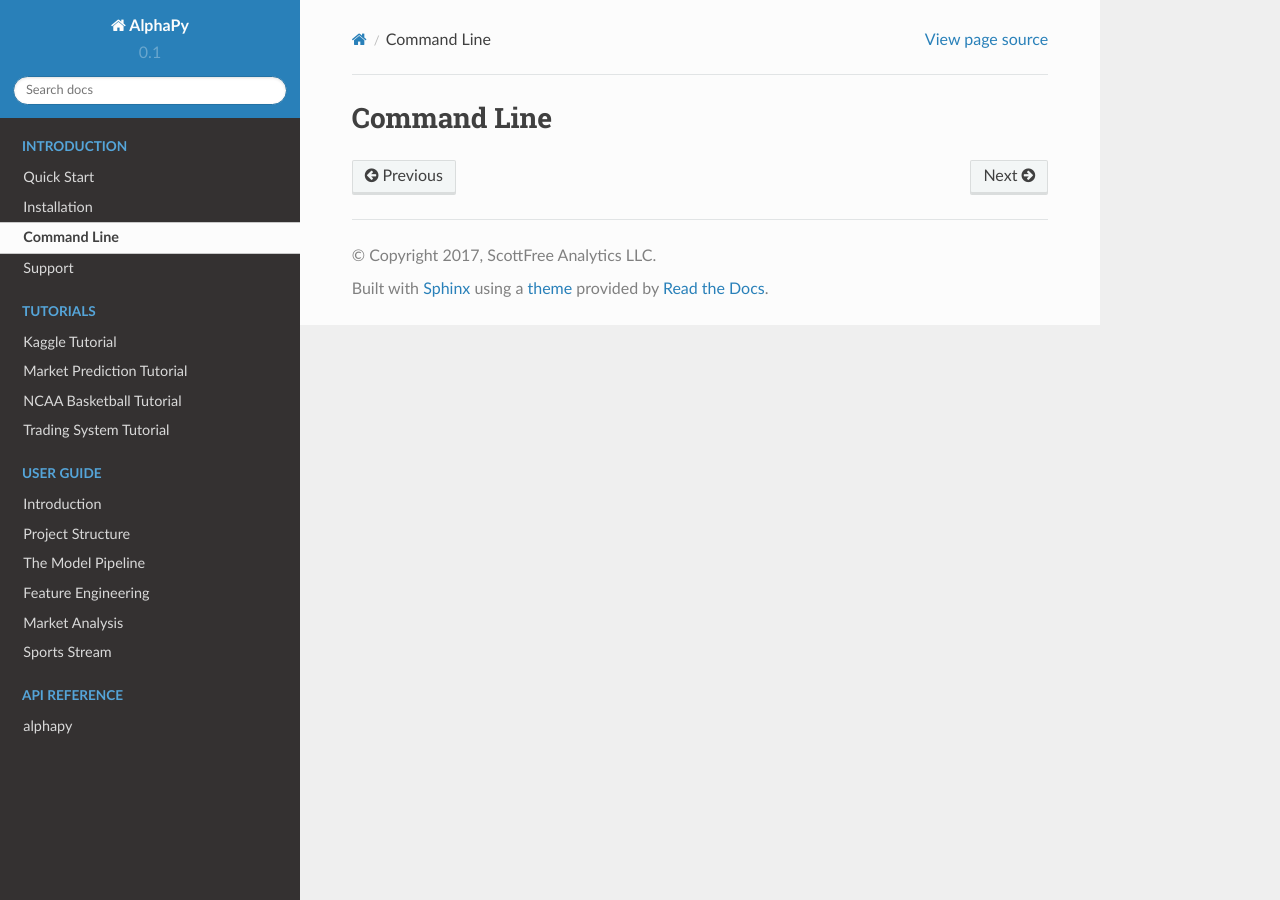
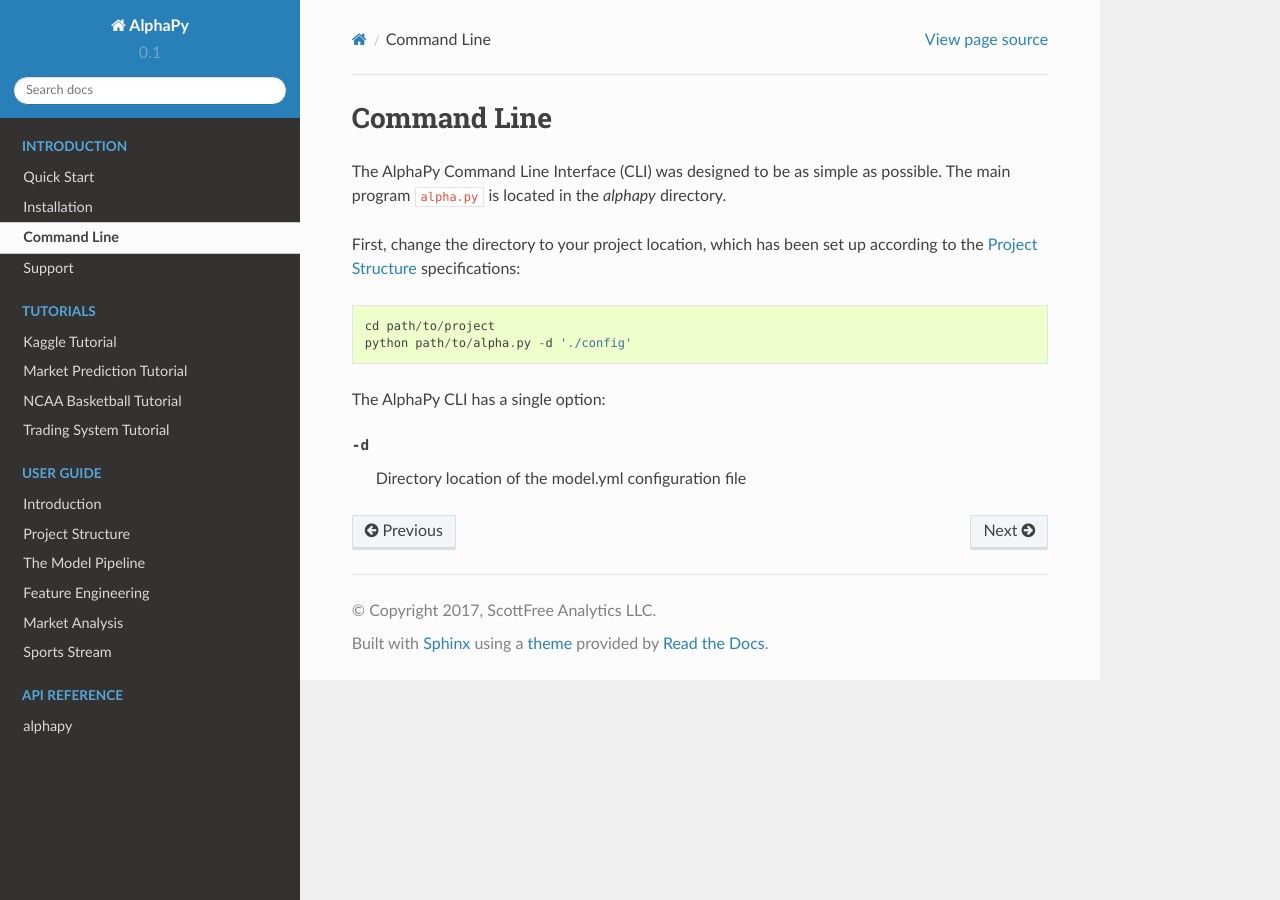
Before and after one commit to ScottfreeLLC/AlphaPy, a Sphinx documentation site: the page built from docs/introduction/command.rst, in a window 1280 px wide. Built offline with Sphinx 7.4.7 and the Read the Docs theme 2.0.0, drawn with Linux system fonts in a browser that asks for light colours.

```diff
--- a/docs/introduction/command.rst
+++ b/docs/introduction/command.rst
@@ -1,2 +1,16 @@
 Command Line
 ============
+
+The AlphaPy Command Line Interface (CLI) was designed to be as
+simple as possible. The main program ``alpha.py`` is located in
+the *alphapy* directory.
+
+First, change the directory to your project location, which has been
+set up according to the :doc:`../user_guide/project` specifications::
+
+    cd path/to/project
+    python path/to/alpha.py -d './config'
+
+The AlphaPy CLI has a single option:
+
+-d  Directory location of the model.yml configuration file
--- a/docs/introduction/quickstart.rst
+++ b/docs/introduction/quickstart.rst
@@ -13,10 +13,10 @@ From your command line application, clone the repository::
 
 Change your directory to the examples location::
 
-    cd AlphaPy/alphapy/examples
+    cd alphapy/examples
 
-Currently, there are four examples, two from the command line
-and two from a Jupyter Notebook:
+Currently, there are four examples, two of which you run from
+the command line and the other two in a Jupyter Notebook:
 
 * :doc:`../tutorials/kaggle`
 * :doc:`../tutorials/ncaab`
```
Also changed, not shown: docs/introduction/install.rst (+9 -4 lines), 1 other file.
